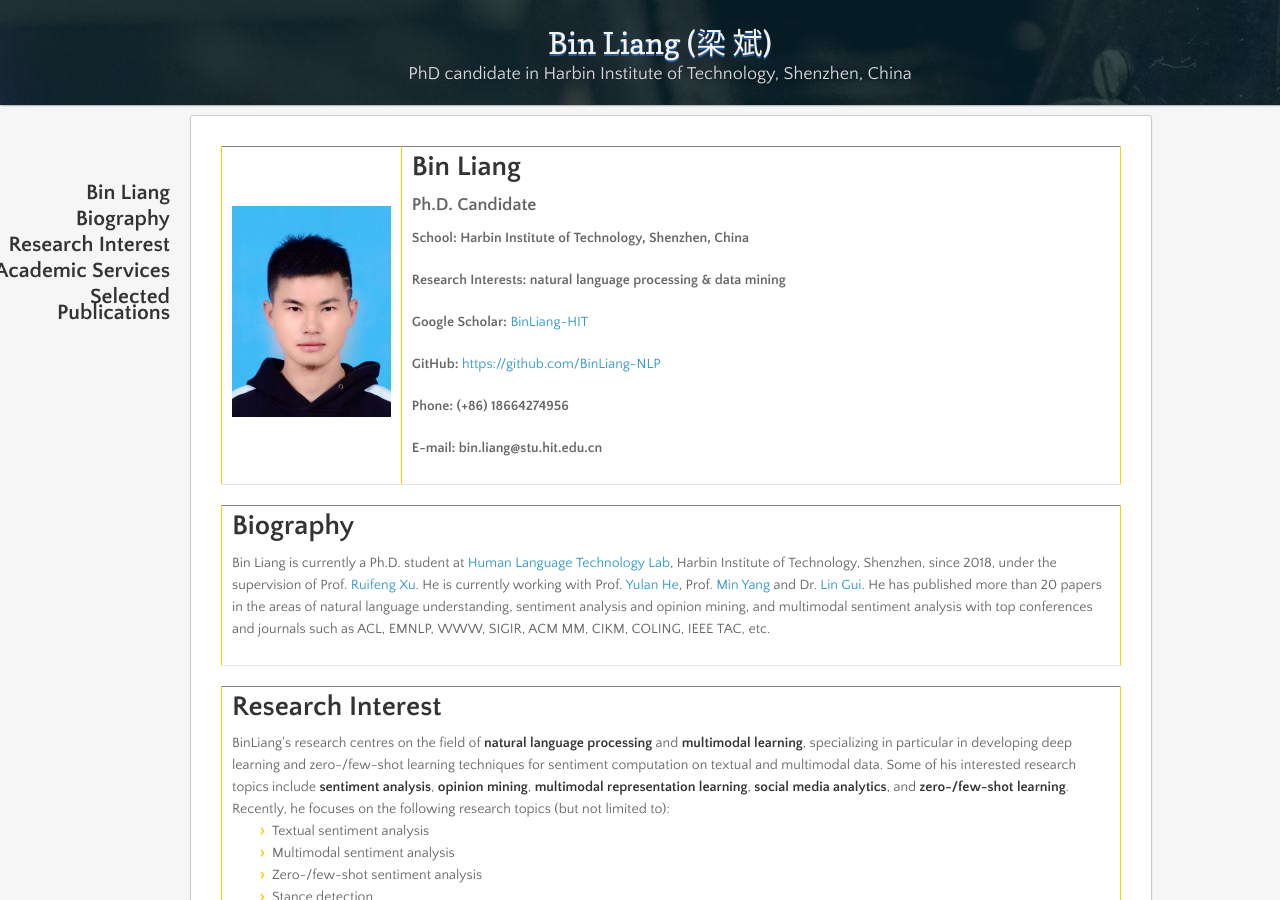
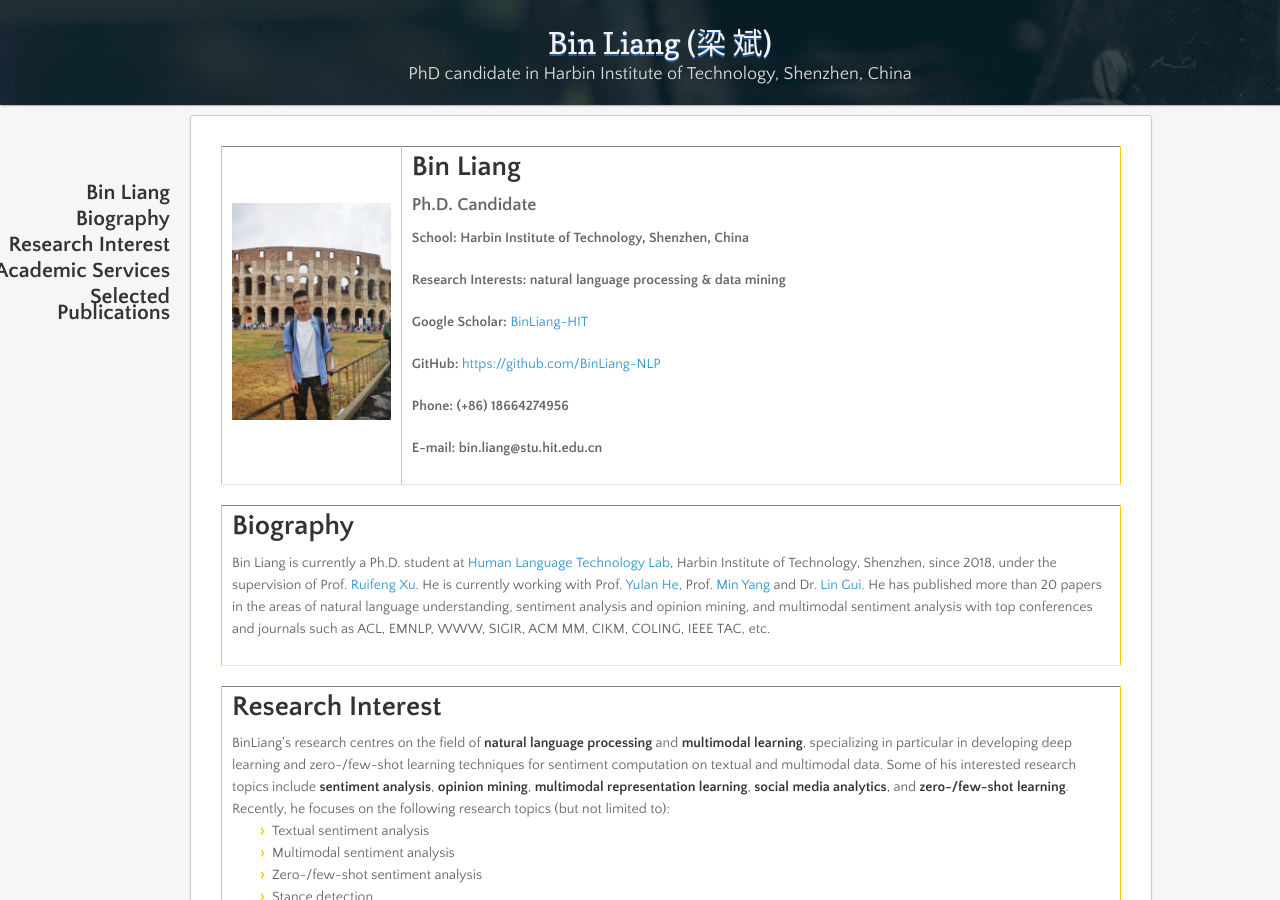
Before and after one commit to BinLiang-NLP/BinLiang-NLP.github.io, a Jekyll site: the page built from index.md, in a window 1280 px wide and 900 px high. Built offline with Jekyll 4.4.1, drawn with Linux system fonts in a browser that asks for light colours; nearby versions of some CDN libraries; our own code applies the rules of GitHub Pages for plain Markdown files.

Commit message:
Update index.md

```diff
--- a/index.md
+++ b/index.md
@@ -1,7 +1,7 @@
 <table border="1">
   <tr>
     <td width="20%">
-      <img src="/binliang.jpeg" width="100%">
+      <img src="/binliang1.jpeg" width="100%">
     </td>
     <td width="80%">
       <h1>Bin Liang</h1>
```
